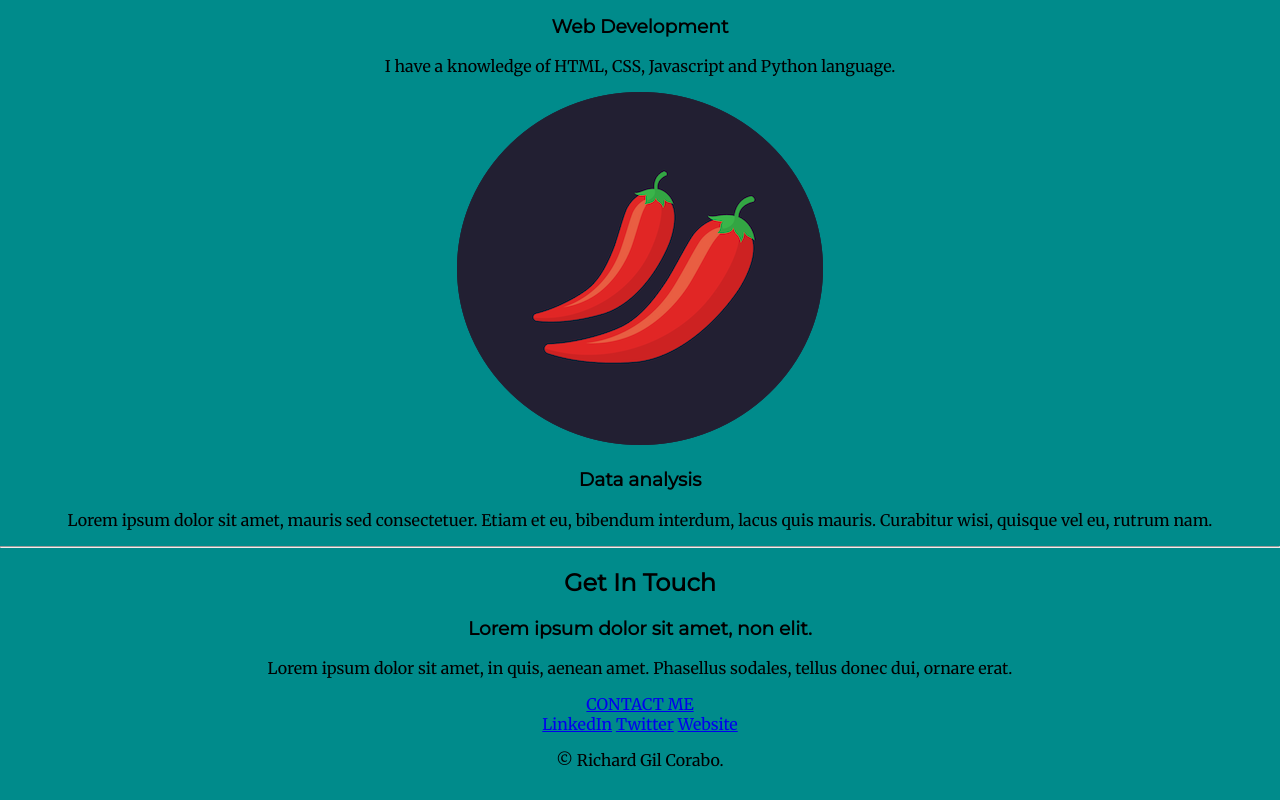
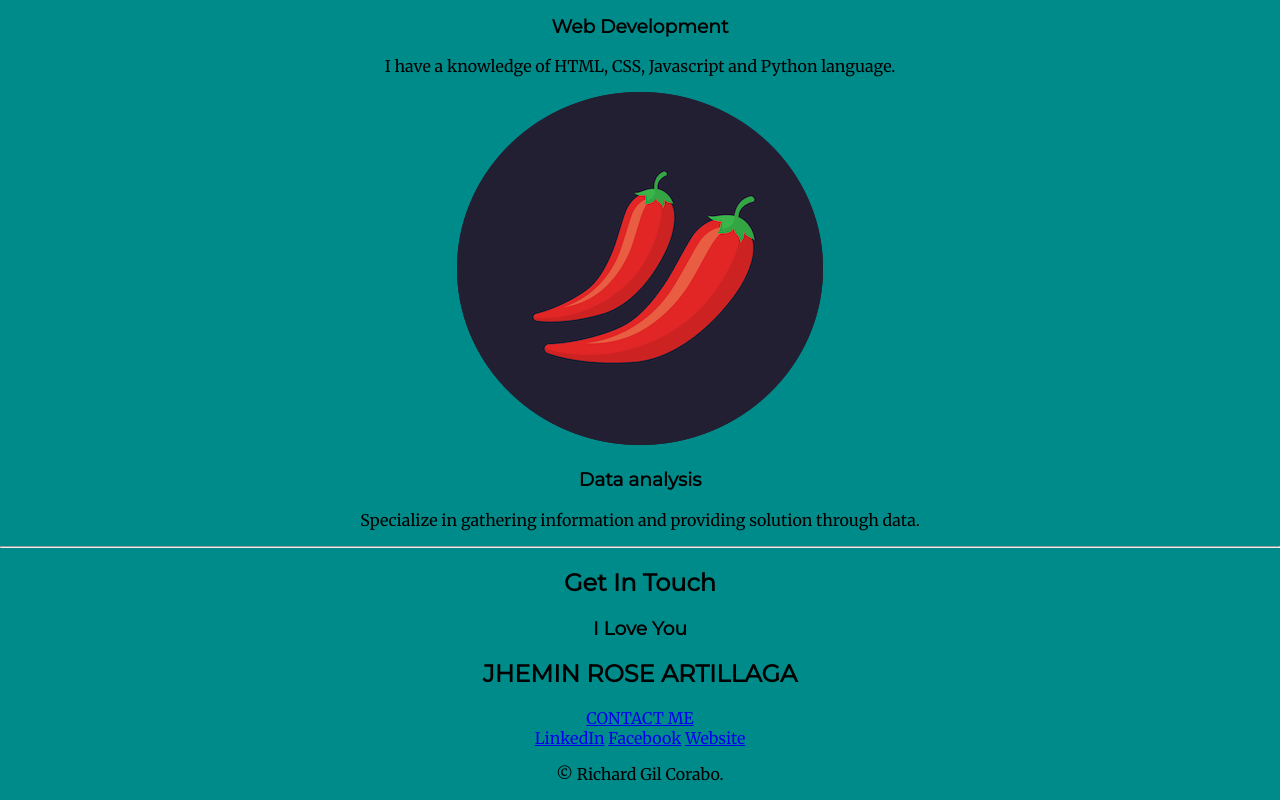
Before and after one commit to xyntaxR/mySite, a plain HTML site: page index.html in a window 1280 px wide. Shown: the part 1329-2129 px from the top of the page. Drawn offline with Linux system fonts and the light colour scheme.

Commit message:
update details

```diff
--- a/index.html
+++ b/index.html
@@ -33,14 +33,15 @@
           <div class="skill-row">
             <img class="" src="images/chillies.png" alt="">
             <h3>Data analysis</h3>
-            <p>Lorem ipsum dolor sit amet, mauris sed consectetuer. Etiam et eu, bibendum interdum, lacus quis mauris. Curabitur wisi, quisque vel eu, rutrum nam.</p>
+            <p>Specialize in gathering information and providing solution through data.</p>
           </div>
         </div>
         <hr>
         <div class="contact-me">
           <h2>Get In Touch</h2>
-          <h3>Lorem ipsum dolor sit amet, non elit.</h3>
-          <p>Lorem ipsum dolor sit amet, in quis, aenean amet. Phasellus sodales, tellus donec dui, ornare erat.</p>
+          <h3>I Love You</h3>
+           <h2><strong>JHEMIN ROSE ARTILLAGA</STRONG></h2>
+
           <a class="btn" href="mailto:rgcorabo@gmail.com">CONTACT ME</a>
         </div>
       </div>
@@ -48,8 +49,8 @@
 
       <div class="bottom-container">
         <a class="footer-link" href="https://www.linkedin.com/">LinkedIn</a>
-        <a class="footer-link" href="https://twitter.com/">Twitter</a>
-        <a class="footer-link" href="https://www.appbrewery.co/">Website</a>
+        <a class="footer-link" href="https://facebook.com/corabo">Facebook</a>
+        <a class="footer-link" href="https://xyntaxr.github.io/cv/">Website</a>
         <p>© Richard Gil Corabo.</p>
       </div>
 
```
